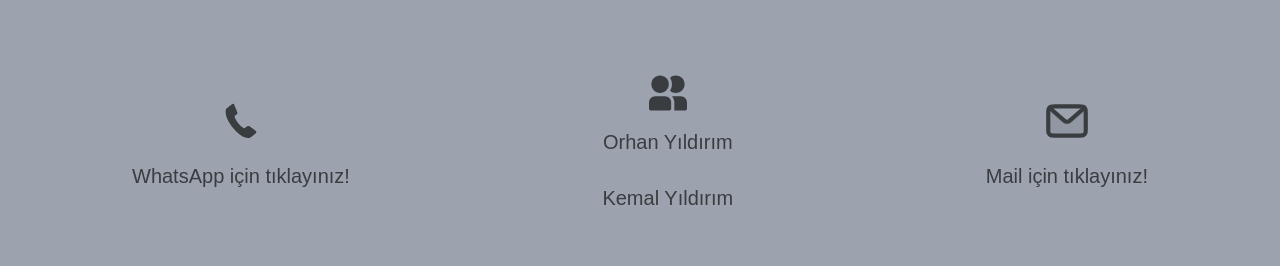
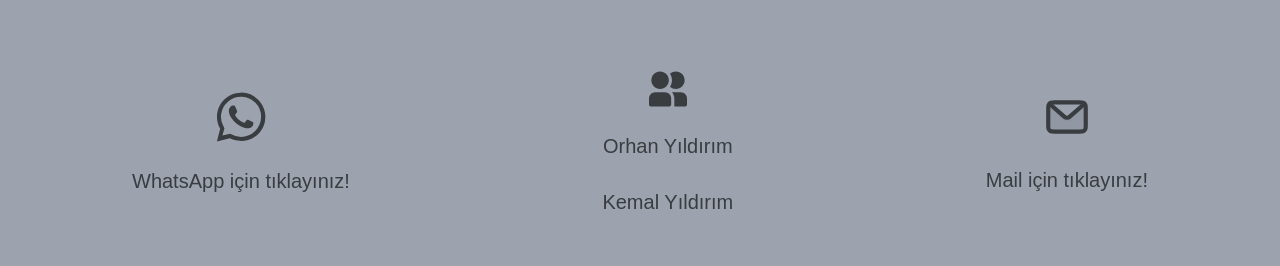
Before and after one commit to semanurbilada/kemence-website, a React (Create React App) app: page / in a window 1280 px wide. Shown: the part 469-735 px from the top of the page. Built offline with nearby package versions, Linux system fonts and the light colour scheme.

Commit message:
Icon changed

```diff
--- a/src/components/Footer.js
+++ b/src/components/Footer.js
@@ -17,7 +17,7 @@ export default function Footer() {
                         data-aos="zoom-in"
                         data-aos-duration="800"
                     >
-                        <Icons iconName="phone" />
+                        <Icons iconName="whatsapp" />
                         <a
                             href="https://api.whatsapp.com/send?phone=905313566230"
                             target='_blank' rel='noopener noreferrer nofollow'>
--- a/src/components/Icons.js
+++ b/src/components/Icons.js
@@ -48,17 +48,17 @@ export default function Icons({ iconName, className, onClick }) {
         </svg>
     );
 
-    const phoneIcon = (
+    const whatsappIcon = (
         <svg
             fill="#393d40"
-            width="50px"
-            height="50px"
-            viewBox="0 0 32 32"
+            width="52px"
+            height="52px"
+            viewBox="0 0 16 16"
             xmlns="http://www.w3.org/2000/svg">
             <g id="SVGRepo_bgCarrier" strokeWidth="0"></g>
             <g id="SVGRepo_tracerCarrier" strokeLinecap="round" strokeLinejoin="round"></g>
             <g id="SVGRepo_iconCarrier">
-                <path d="M11.748 5.773S11.418 5 10.914 5c-.496 0-.754.229-.926.387S6.938 7.91 6.938 7.91s-.837.731-.773 2.106c.054 1.375.323 3.332 1.719 6.058 1.386 2.72 4.855 6.876 7.047 8.337 0 0 2.031 1.558 3.921 2.191.549.173 1.647.398 1.903.398.26 0 .719 0 1.246-.385.536-.389 3.543-2.807 3.543-2.807s.736-.665-.119-1.438c-.859-.773-3.467-2.492-4.025-2.944-.559-.459-1.355-.257-1.699.054-.343.313-.956.828-1.031.893-.112.086-.419.365-.763.226-.438-.173-2.234-1.148-3.899-3.426-1.655-2.276-1.837-3.02-2.084-3.824a.56.56 0 0 1 .225-.657c.248-.172 1.161-.933 1.161-.933s.591-.583.344-1.27-1.906-4.716-1.906-4.716z"></path>
+                <path d="M11.42 9.49c-.19-.09-1.1-.54-1.27-.61s-.29-.09-.42.1-.48.6-.59.73-.21.14-.4 0a5.13 5.13 0 0 1-1.49-.92 5.25 5.25 0 0 1-1-1.29c-.11-.18 0-.28.08-.38s.18-.21.28-.32a1.39 1.39 0 0 0 .18-.31.38.38 0 0 0 0-.33c0-.09-.42-1-.58-1.37s-.3-.32-.41-.32h-.4a.72.72 0 0 0-.5.23 2.1 2.1 0 0 0-.65 1.55A3.59 3.59 0 0 0 5 8.2 8.32 8.32 0 0 0 8.19 11c.44.19.78.3 1.05.39a2.53 2.53 0 0 0 1.17.07 1.93 1.93 0 0 0 1.26-.88 1.67 1.67 0 0 0 .11-.88c-.05-.07-.17-.12-.36-.21z"></path><path d="M13.29 2.68A7.36 7.36 0 0 0 8 .5a7.44 7.44 0 0 0-6.41 11.15l-1 3.85 3.94-1a7.4 7.4 0 0 0 3.55.9H8a7.44 7.44 0 0 0 5.29-12.72zM8 14.12a6.12 6.12 0 0 1-3.15-.87l-.22-.13-2.34.61.62-2.28-.14-.23a6.18 6.18 0 0 1 9.6-7.65 6.12 6.12 0 0 1 1.81 4.37A6.19 6.19 0 0 1 8 14.12z"></path>
             </g>
         </svg>
     );
@@ -68,7 +68,7 @@ export default function Icons({ iconName, className, onClick }) {
             {iconName === "menu" && menuIcon}
             {iconName === "mail" && mailIcon}
             {iconName === "users" && usersIcon}
-            {iconName === "phone" && phoneIcon}
+            {iconName === "whatsapp" && whatsappIcon}
         </>
     );
 }
--- a/src/css/index.css
+++ b/src/css/index.css
@@ -29,7 +29,7 @@
   }
 
   .contact-items {
-    @apply flex flex-col items-center justify-center gap-4;
+    @apply flex flex-col items-center justify-center md:gap-6 gap-4;
   }
 
   .section-default {
```
